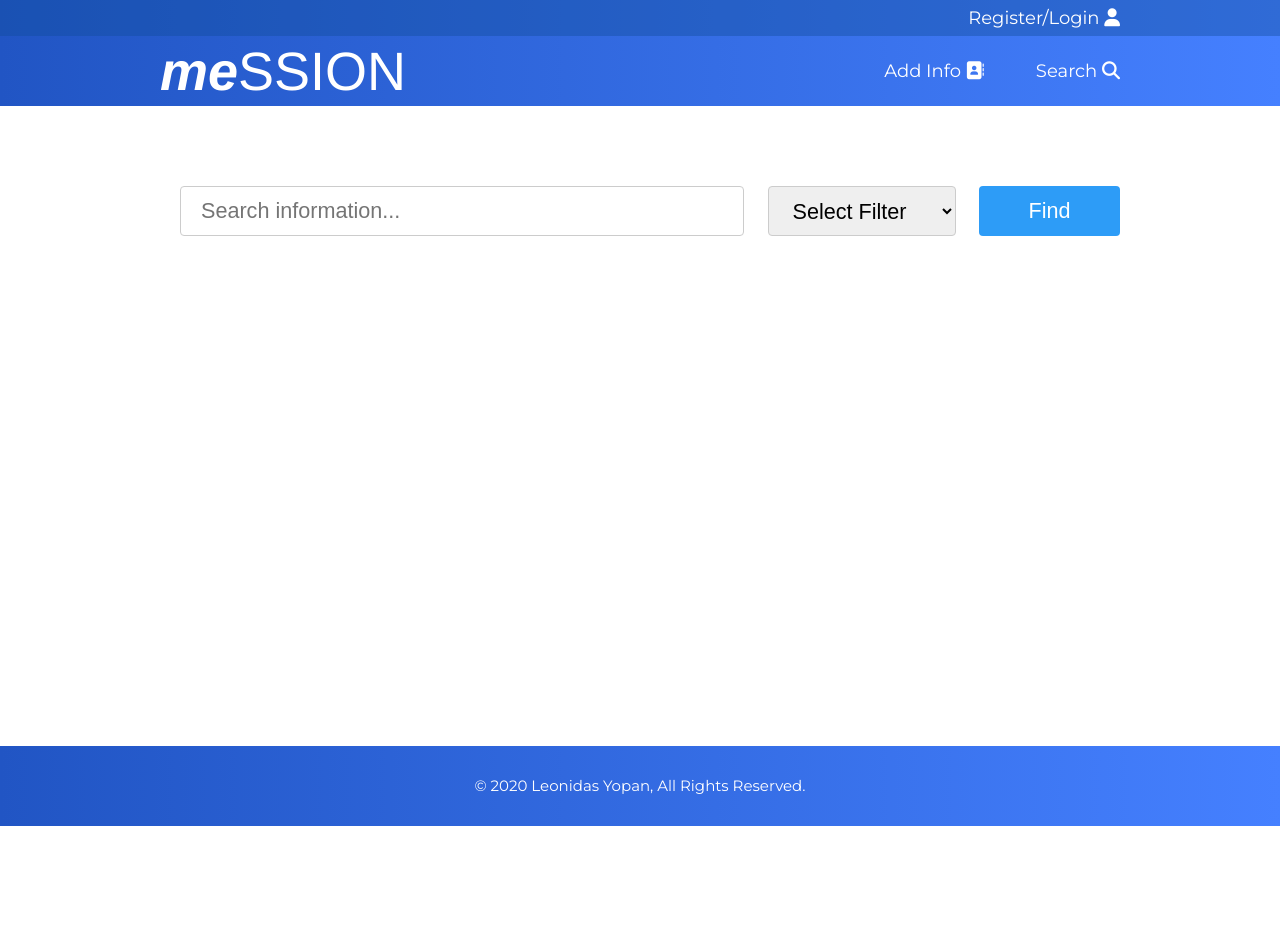
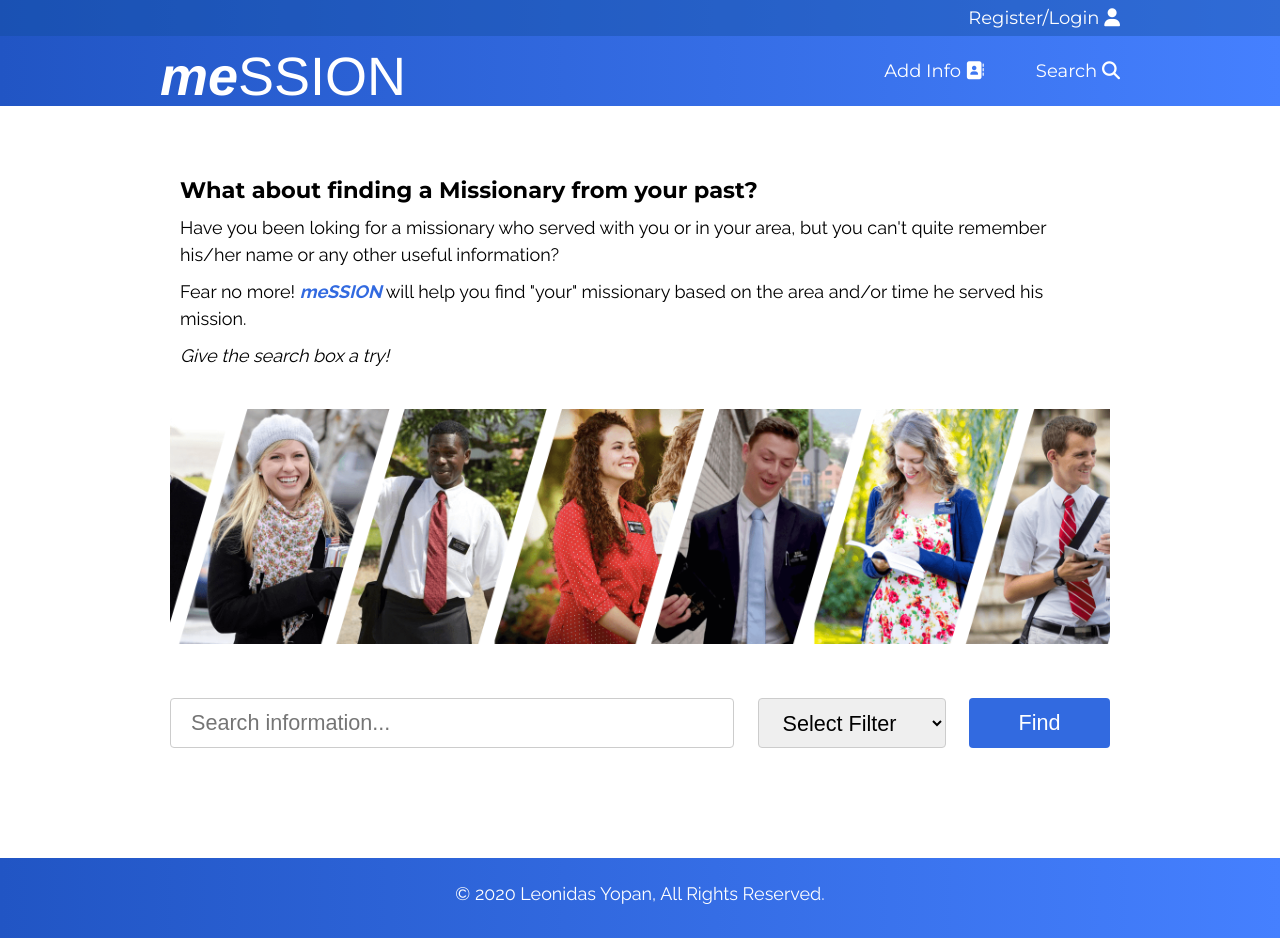
Before and after one commit to leonidasyopan/meSSION, a PHP site: page / in a window 1280 px wide. Before the commit the page ends 826 px from the top, so only its background shows below. Run offline with PHP 8.4, Linux system fonts and the light colour scheme; some libraries are stand-ins or nearby versions.

Commit message:
homepage completed style.

```diff
--- a/web/css/style.css
+++ b/web/css/style.css
@@ -18,18 +18,28 @@ body {
     font: 400 15px 'Montserrat', serif, sans-serif;
 }
 
-h1 {
+h1, h2, h3, h4, h5, h6 {
     font-family: 'Montserrat', serif, sans-serif;
     font-weight: bold;
+    margin: 10px 0;
 }
 
-h2 {
+p {
     font-family: 'Raleway', sans-serif;
+    margin: 10px 0;
+    line-height: 1.5em;
+    font-size: 1.2em;
 }
 
 .content-width {
     max-width: 960px;
     margin: 0 auto;
+}
+
+.mession-in-paragraph {
+    font-weight: bold;
+    color: #326AE0;
+    font-style: italic;
 }
 
 /* HEADER */
@@ -92,6 +102,7 @@ header nav ul {
     font-family: Helvetica, sans-serif;
     font-size: 1.5em;
     color: rgb(255, 255, 255);
+    margin: 0;
 }
 
 #logo span {
@@ -135,6 +146,10 @@ footer {
     text-align: center;
 }
 
+footer p {
+    line-height: 9vh;
+}
+
 footer a {
     text-decoration: none;
     color: #fff;
@@ -158,8 +173,22 @@ main section {
 
 /* SEARCH BOX */
 
+.top-banner {
+    width: 100%;
+    height: auto;
+}
+
+.top-banner img {
+    width: 100%;
+    height: auto;
+}
+
+.welcome-message {
+
+}
+
 .search-box {
-    margin: 20px 0;
+    margin: 20px auto;
 }
 
 .search-box form {
@@ -167,7 +196,7 @@ main section {
     width: 90%;
     display: flex;
     flex-direction: column;
-    margin: 0 10px;
+    margin: 0 auto;
 }
 
 .search-box form input[type="text"] {
@@ -192,7 +221,7 @@ main section {
     margin-bottom: 20px;
     height: 50px;
     border-radius: 4px;
-    background-color: #2D9CF7;
+    background-color: #326AE0;
     color: #fff;
     font-size: 1.2em;
 }
@@ -212,6 +241,11 @@ main section {
 
 .missionary-information-div span {
     font-weight: bold;
+}
+
+.missionary-information-div p {
+    font-size: 1em;
+    line-height: 1.2em;
 }
 
 /*
--- a/web/index.php
+++ b/web/index.php
@@ -19,6 +19,21 @@ session_start();
     </header>
     <main>
         <section  class="content-width">
+
+        <section class="welcome-message">
+            <h2>What about finding a Missionary from your past?</h2>
+
+            <p>Have you been loking for a missionary who served with you or in your area, but you can't quite remember his/her name or any other useful information?</p>
+
+            <p>Fear no more! <span class="mession-in-paragraph">meSSION</span> will help you find "your" missionary based on the area and/or time he served his mission.</p>
+
+            <p><em>Give the search box a try!</em></p>
+
+        </section>
+
+        <figure class="top-banner">
+            <img src="img/missionary-montage.png" alt="Missionaries">
+        </figure>
 
         <div class="search-box">
 
```
Also changed, not shown: web/img/missionary-africa.jpg (added), web/img/missionary-montage.png (added), 1 other file.
